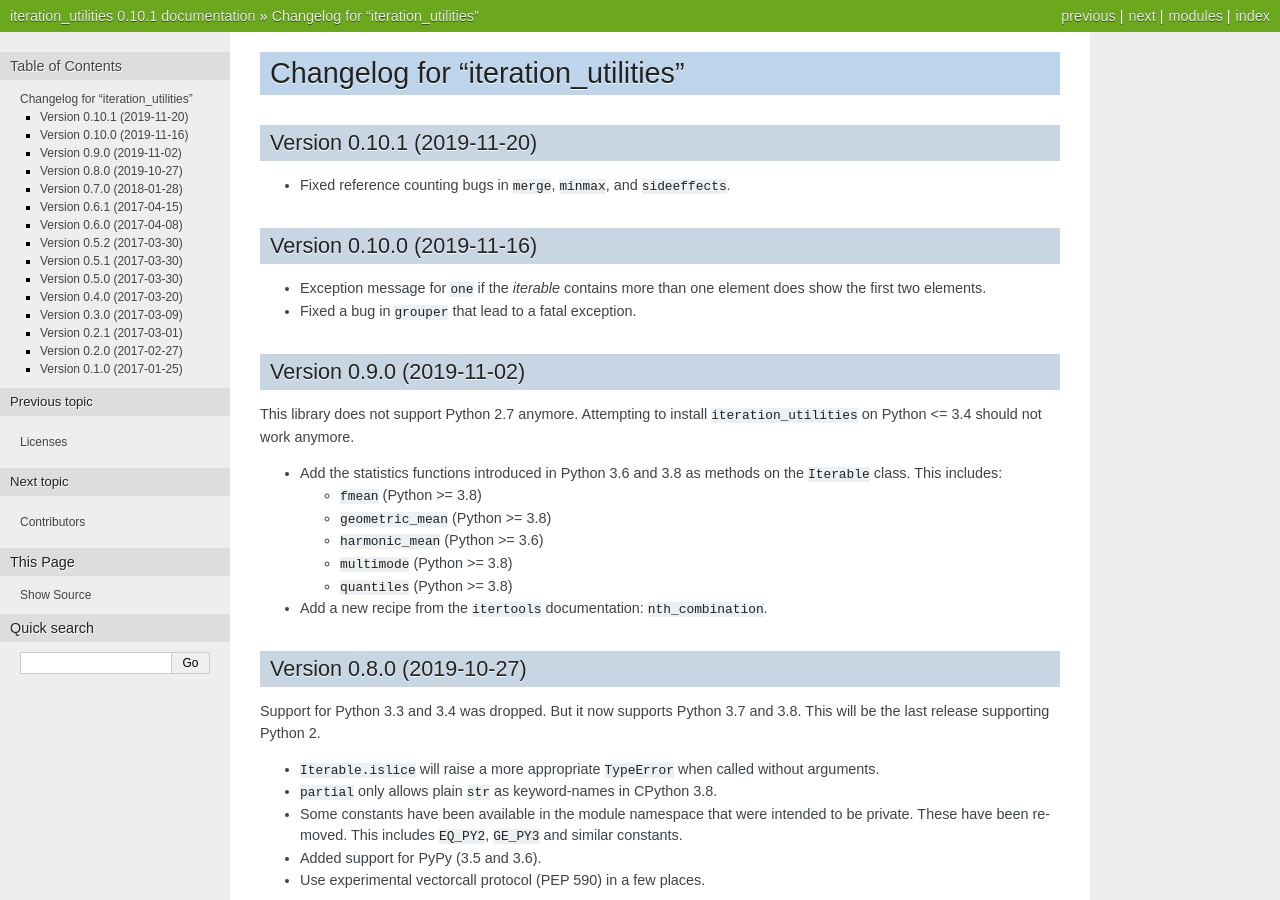
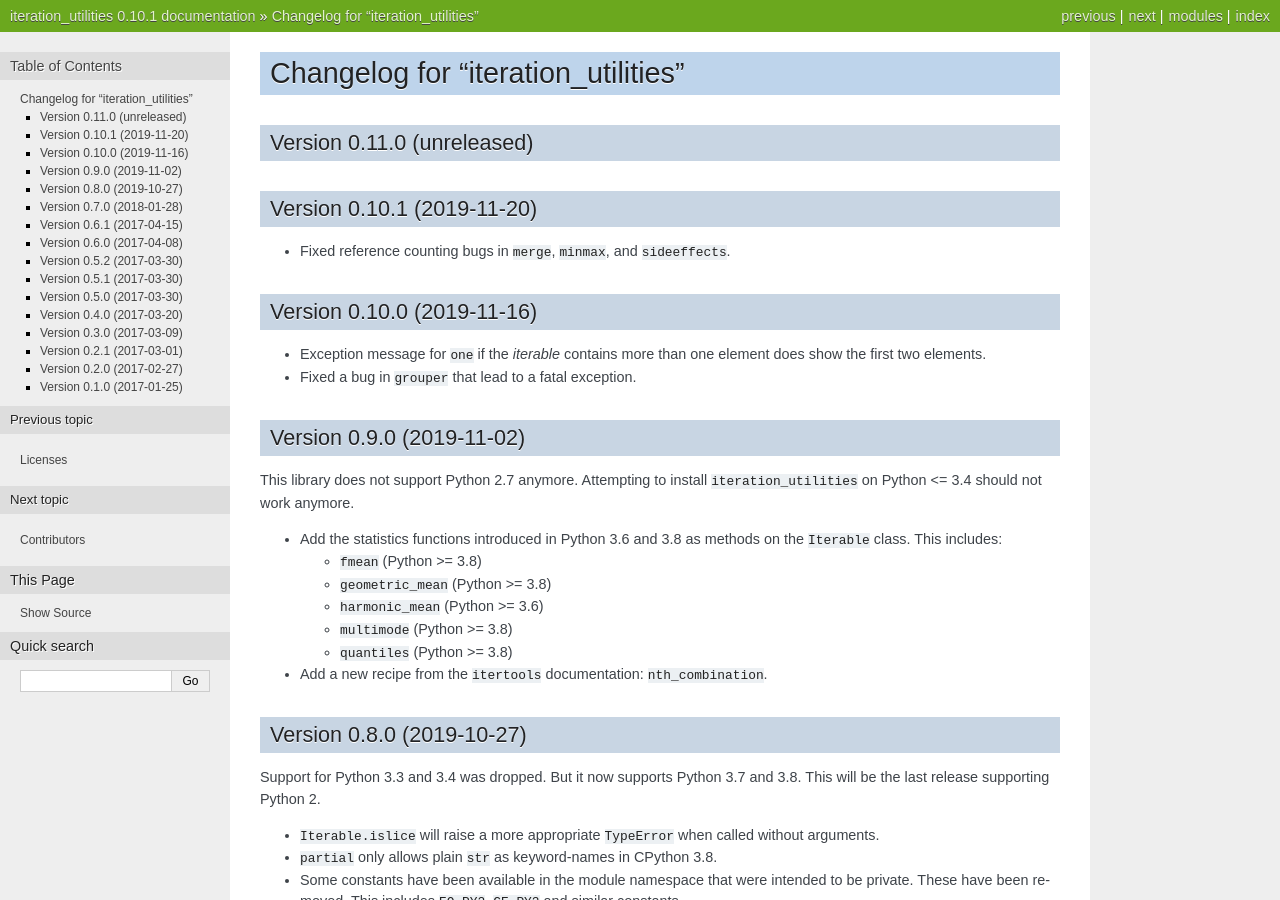
Before and after one commit to MSeifert04/iteration_utilities, a Sphinx documentation site: the page built from docs/CHANGES.rst, in a window 1280 px wide and 900 px high. Built offline with Sphinx 7.4.7, drawn with Linux system fonts in a browser that asks for light colours.

Commit message:
Add changelog entry for next version

```diff
--- a/docs/CHANGES.rst
+++ b/docs/CHANGES.rst
@@ -1,5 +1,9 @@
 Changelog for "iteration_utilities"
 -----------------------------------
+
+Version 0.11.0 (unreleased)
+^^^^^^^^^^^^^^^^^^^^^^^^^^^
+
 
 Version 0.10.1 (2019-11-20)
 ^^^^^^^^^^^^^^^^^^^^^^^^^^^
```
